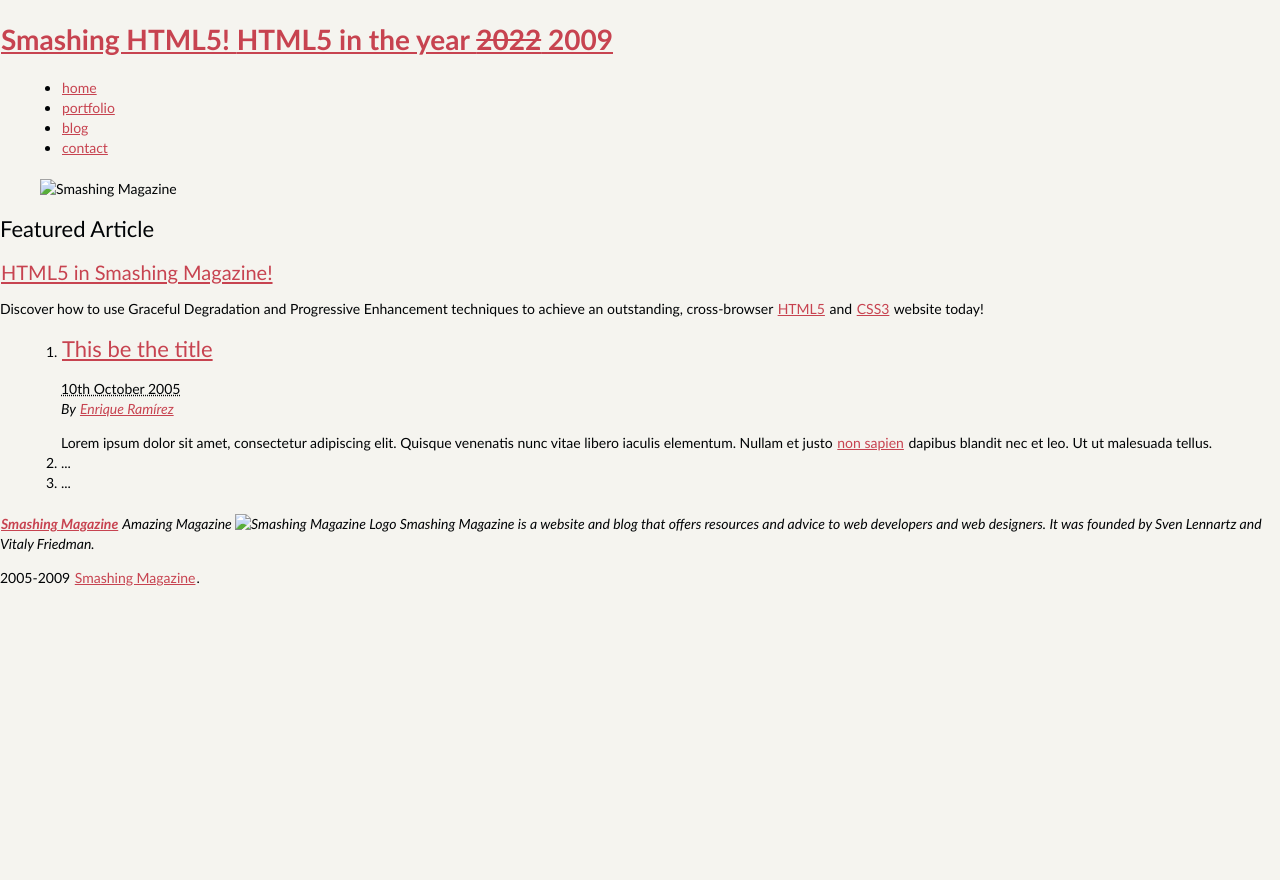
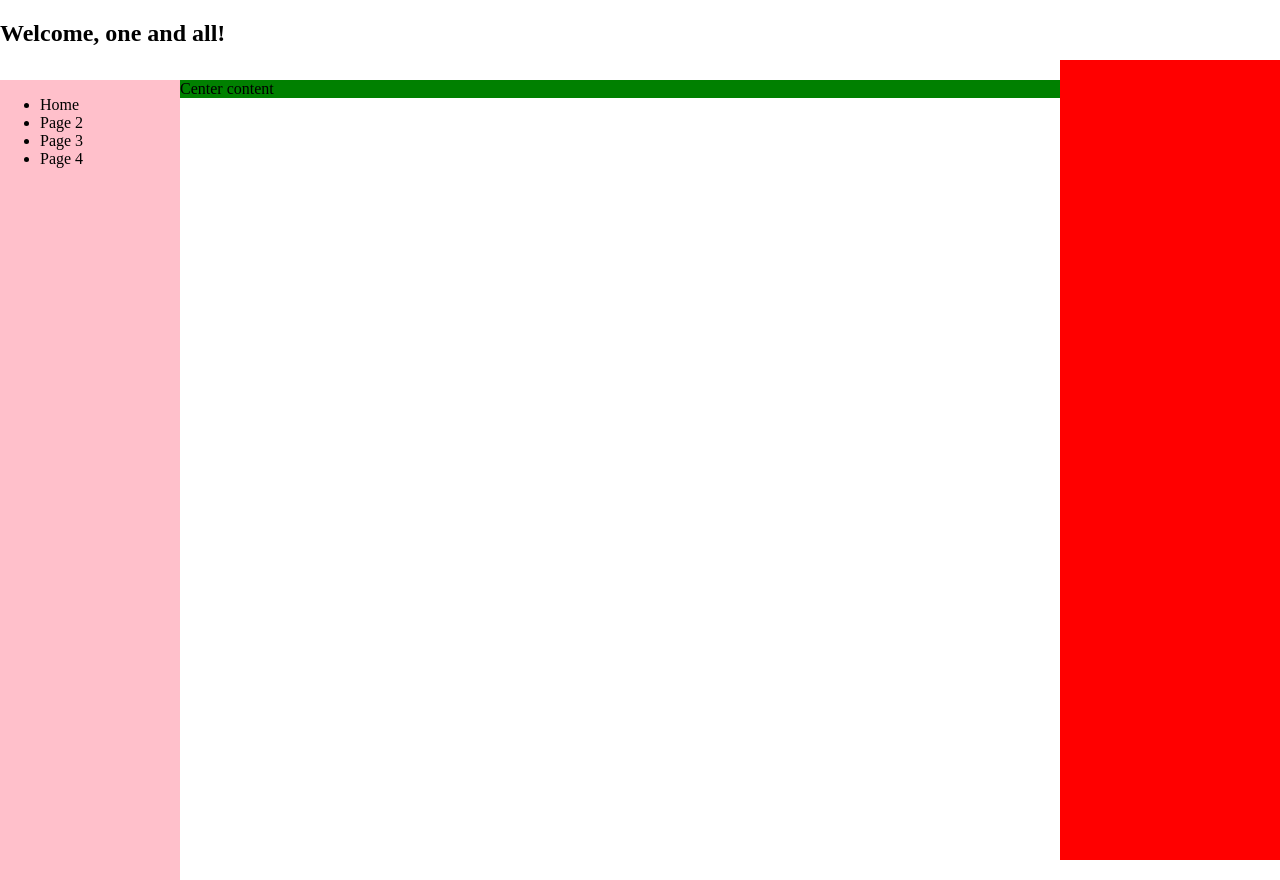
Before and after one commit to bauermt40/WebDevC376, a plain HTML site: page index.html in a window 1280 px wide. Before the commit the page ends 800 px from the top, so only its background shows below. Drawn offline with Linux system fonts and the light colour scheme.

Commit message:
Basic frame

```diff
--- a/index.html
+++ b/index.html
@@ -1,95 +1,32 @@
-<!DOCTYPE html>
-<html lang="en">
+<!doctype html>
+
 <head>
-<meta charset="utf-8" />
-<title>Web Project C376</title>
-
-<link rel="stylesheet" href="site.css" type="text/css" />
-
-<!--[if IE]>
-  <script src="http://html5shiv.googlecode.com/svn/trunk/html5.js"></script><![endif]-->
-<!--[if lte IE 7]>
-  <script src="js/IE8.js" type="text/javascript"></script><![endif]-->
-<!--[if lt IE 7]>
-
-  <link rel="stylesheet" type="text/css" media="all" href="css/ie6.css"/><![endif]-->
+  <meta charset="utf-8">
+  <title>Our First HTML5 Page</title>
+  <meta name="description" content="Welcome to my basic template.">
+  <link rel="stylesheet" href="site.css">
 </head>
 
-<body id="index" class="home">
-    <header id="banner" class="body">
-  <h1><a href="#">Smashing HTML5! <strong>HTML5 in the year <del>2022</del> <ins>2009</ins></strong></a></h1>
+<body>
+  <div id="main-container">
+    <header>
+      <h2>Welcome, one and all!</h2>
+    </header>
 
-  <nav><ul>
-    <li class="active"><a href="#">home</a></li>
-    <li><a href="#">portfolio</a></li>
+    <div id="wrapper">
+      <nav id="nav-container">
+        <ul class="main-nav">
+          <li>Home</li>
+          <li>Page 2</li>
+          <li>Page 3</li>
+          <li>Page 4</li>
+        </ul>
+      </nav>
+      <section id="main-content"> Center content</div>
+      <aside id="aside-right"></aside>
+    </div>
+  </div>
 
-    <li><a href="#">blog</a></li>
-    <li><a href="#">contact</a></li>
-  </ul></nav>
+</body>
 
-</header>
-<aside id="featured" class="body"><article>
-  <figure>
-    <img src="images/temp/sm-logo.gif" alt="Smashing Magazine" />
-  </figure>
-  <hgroup>
-
-    <h2>Featured Article</h2>
-    <h3><a href="#">HTML5 in Smashing Magazine!</a></h3>
-  </hgroup>
-  <p>Discover how to use Graceful Degradation and Progressive Enhancement techniques to achieve an outstanding, cross-browser <a href="http://dev.w3.org/html5/spec/Overview.html" rel="external">HTML5</a> and <a href="http://www.w3.org/TR/css3-roadmap/" rel="external">CSS3</a> website today!</p>
-
-</article></aside>
-<section id="content" class="body">
-
-  <ol id="posts-list" class="hfeed">
-
-    <li><article class="hentry">
-      <header>
-        <h2 class="entry-title"><a href="#" rel="bookmark" title="Permalink to this POST TITLE">This be the title</a></h2>
-      </header>
-
-      <footer class="post-info">
-        <abbr class="published" title="2005-10-10T14:07:00-07:00"><!-- YYYYMMDDThh:mm:ss+ZZZZ -->
-          10th October 2005
-        </abbr>
-
-        <address class="vcard author">
-          By <a class="url fn" href="#">Enrique Ramírez</a>
-
-        </address>
-      </footer><!-- /.post-info -->
-
-      <div class="entry-content">
-        <p>Lorem ipsum dolor sit amet, consectetur adipiscing elit. Quisque venenatis nunc vitae libero iaculis elementum. Nullam et justo <a href="#">non sapien</a> dapibus blandit nec et leo. Ut ut malesuada tellus.</p>
-
-      </div><!-- /.entry-content -->
-    </article></li>
-
-    <li><article class="hentry">
-      ...
-    </article></li>
-
-
-    <li><article class="hentry">
-      ...
-    </article></li>
-  </ol><!-- /#posts-list -->
-
-</section>
-<footer id="contentinfo" class="body">
-  <address id="about" class="vcard body">
-    <span class="primary">
-      <strong><a href="#" class="fn url">Smashing Magazine</a></strong>
-
-      <span class="role">Amazing Magazine</span>
-    </span><!-- /.primary -->
-
-    <img src="images/avatar.gif" alt="Smashing Magazine Logo" class="photo" />
-    <span class="bio">Smashing Magazine is a website and blog that offers resources and advice to web developers and web designers. It was founded by Sven Lennartz and Vitaly Friedman.</span>
-
-  </address><!-- /#about -->
-  <p>2005-2009 <a href="http://smashingmagazine.com">Smashing Magazine</a>.</p>
-</footer>
-</body>
 </html>
--- a/site.css
+++ b/site.css
@@ -1,88 +1,44 @@
-/* Body */
-  body {
-    background: #F5F4EF url('../images/bg.png');
-    color: #000305;
-    font-size: 87.5%; /* Base font size: 14px */
-    font-family: 'Trebuchet MS', Trebuchet, 'Lucida Sans Unicode', 'Lucida Grande', 'Lucida Sans', Arial, sans-serif;
-    line-height: 1.429;
-    margin: 0;
-    padding: 0;
-    text-align: left;
-  }
-
-/* Headings */
-h2 {font-size: 1.571em} /* 22px */
-h3 {font-size: 1.429em} /* 20px */
-h4 {font-size: 1.286em} /* 18px */
-h5 {font-size: 1.143em} /* 16px */
-h6 {font-size: 1em} /* 14px */
-
-h2, h3, h4, h5, h6 {
-  font-weight: 400;
-  line-height: 1.1;
-  margin-bottom: .8em;
+.clear-float {
+  clear: both;
+  float: none;
 }
 
-/* Anchors */
-a {outline: 0;}
-a img {border: 0px; text-decoration: none;}
-a:link, a:visited {
-  color: #C74350;
-  padding: 0 1px;
-  text-decoration: underline;
-}
-a:hover, a:active {
-  background-color: #C74350;
-  color: #fff;
-  text-decoration: none;
-  text-shadow: 1px 1px 1px #333;
+header {
+  height: 60px;
+  width: 100%;
 }
 
-/* Paragraphs */
-p {margin-bottom: 1.143em;}
-* p:last-child {margin-bottom: 0;}
-
-strong, b {font-weight: bold;}
-em, i {font-style: italic;}
-
-::-moz-selection {background: #F6CF74; color: #fff;}
-::selection {background: #F6CF74; color: #fff;}
-
-/* Lists */
-ul {
-  list-style: outside disc;
-  margin: 1em 0 1.5em 1.5em;
+nav {
+    position:absolute;
+    left:0;
+    width:180px;
+    height:100%;
+    background-color:pink;
 }
 
-ol {
-  list-style: outside decimal;
-  margin: 1em 0 1.5em 1.5em;
+ul#main-nav {
+  margin: 0;
+  padding: 0;
 }
 
-dl {margin: 0 0 1.5em 0;}
-dt {font-weight: bold;}
-dd {margin-left: 1.5em;}
+section {
+    height:100%;
+    margin: 0 180px;
+    background-color:green;
+}
 
-/* Quotes */
-blockquote {font-style: italic;}
-cite {}
+aside {
+    position:absolute;
+    right:0;
+    top:60px;
+    width:220px;
+    height:100%;
+    background-color:red;
+}
 
-q {}
-
-/* Tables */
-table {margin: .5em auto 1.5em auto; width: 98%;}
-
-  /* Thead */
-  thead th {padding: .5em .4em; text-align: left;}
-  thead td {}
-
-  /* Tbody */
-  tbody td {padding: .5em .4em;}
-  tbody th {}
-
-  tbody .alt td {}
-  tbody .alt th {}
-
-  /* Tfoot */
-  tfoot th {}
-  tfoot td {}
+body, html, #wrapper {
+    width:100%;
+    height:100%;
+    padding:0;
+    margin:0;
+}
```
